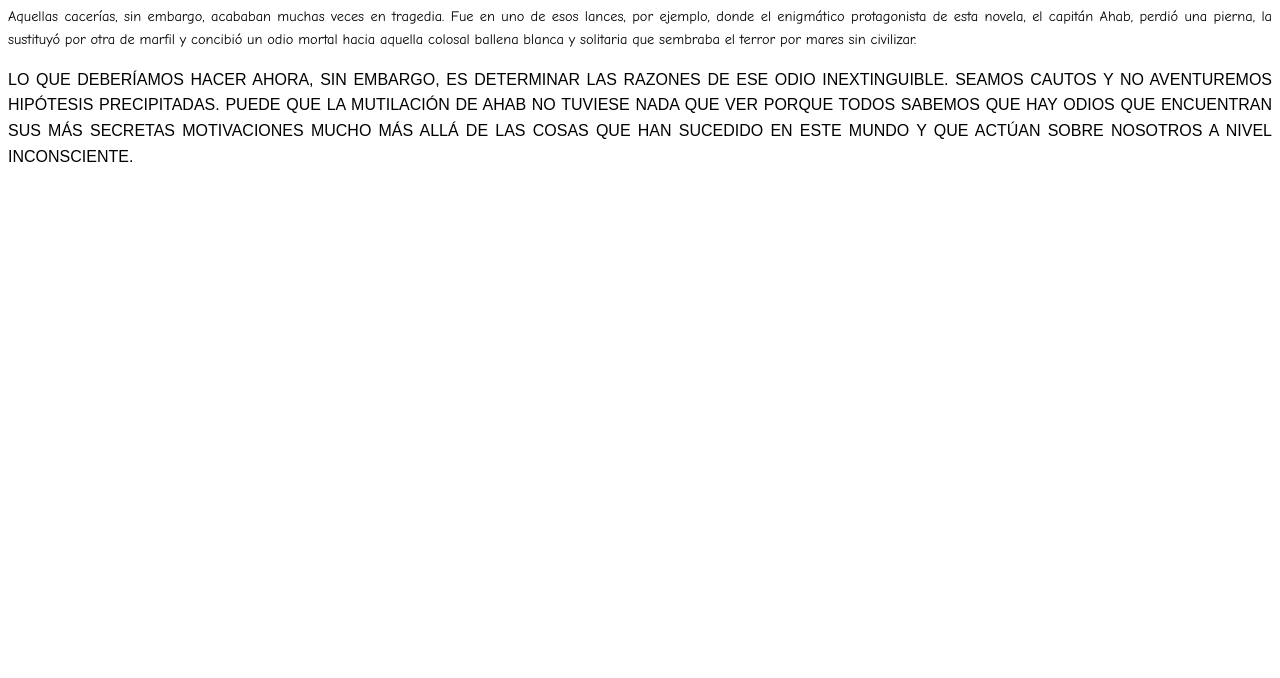
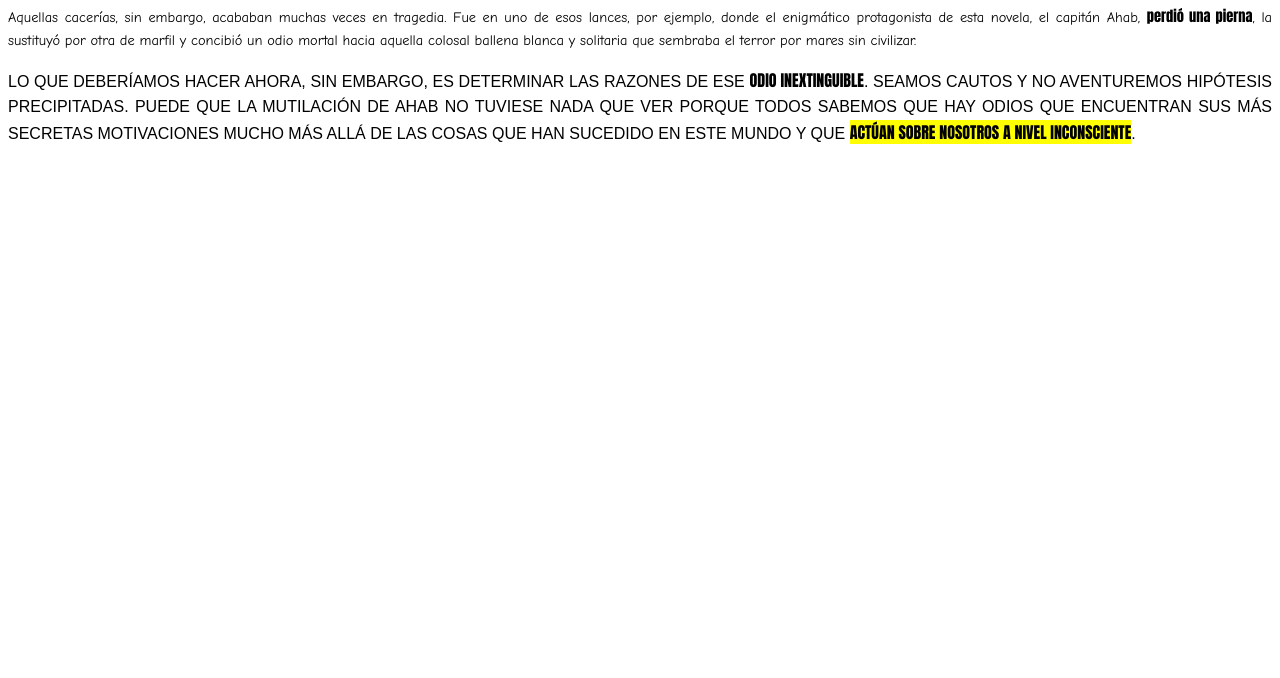
Before and after one commit to christopher2308/DAM1_Christian, a plain HTML site: page activitats/css/08_texto/actividad5.html in a window 1280 px wide. Shown: the part 122-800 px from the top of the page. Drawn offline with Linux system fonts and the light colour scheme.

Commit message:
actividad 5

```diff
--- a/activitats/css/08_texto/actividad5.html
+++ b/activitats/css/08_texto/actividad5.html
@@ -24,6 +24,15 @@
             line-height: 1.6;
             text-align: justify;
         }
+
+        .fuente {
+            font-family: Impact;
+             font-weight: 500;
+        }
+
+        .conSubrayado {
+            background-color: yellow;
+        }
     </style>
 </head>
 
@@ -32,15 +41,15 @@
     <h2>Actividad 5</h2>
     <p class="intro">
         Aquellas cacerías, sin embargo, acababan muchas veces en tragedia. Fue en uno de esos lances, por ejemplo, donde
-        el enigmático protagonista de esta novela, el capitán Ahab, perdió una pierna, la sustituyó por otra de marfil y
+        el enigmático protagonista de esta novela, el capitán Ahab, <span class="fuente">perdió una pierna</span>, la sustituyó por otra de marfil y
         concibió un odio mortal hacia aquella colosal ballena blanca y solitaria que sembraba el terror por mares sin
         civilizar.
     </p>
     <p class="mayuscula">
-        Lo que deberíamos hacer ahora, sin embargo, es determinar las razones de ese odio inextinguible. Seamos cautos y
+        Lo que deberíamos hacer ahora, sin embargo, es determinar las razones de ese <span class="fuente">odio inextinguible</span>. Seamos cautos y
         no aventuremos hipótesis precipitadas. Puede que la mutilación de Ahab no tuviese nada que ver porque todos
         sabemos que hay odios que encuentran sus más secretas motivaciones mucho más allá de las cosas que han sucedido
-        en este mundo y que actúan sobre nosotros a nivel inconsciente.
+        en este mundo y que <span class="fuente conSubrayado"> actúan sobre nosotros a nivel inconsciente</span>.
     </p>
 </body>
 
```
